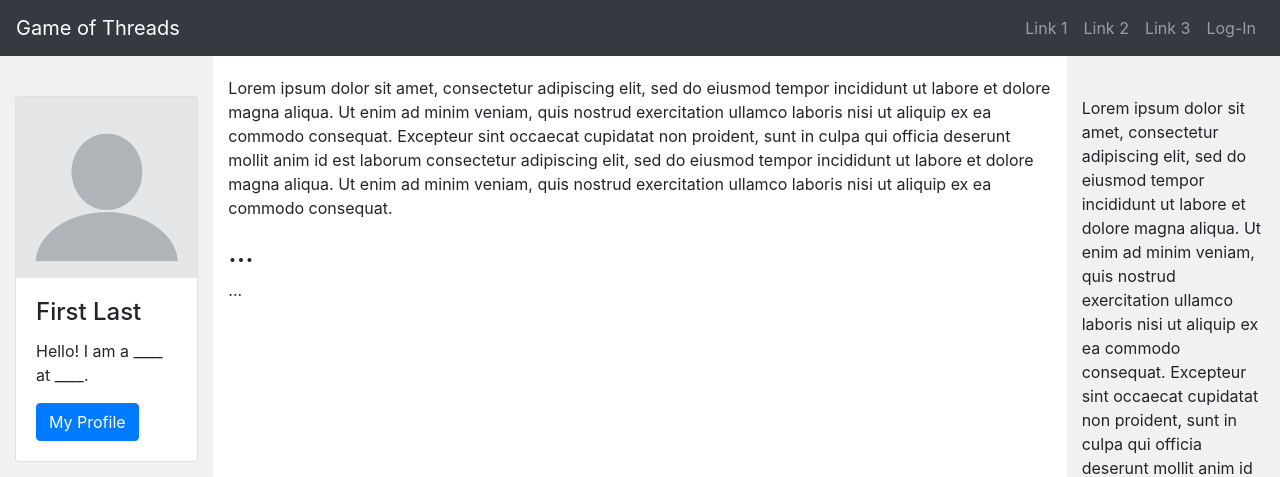
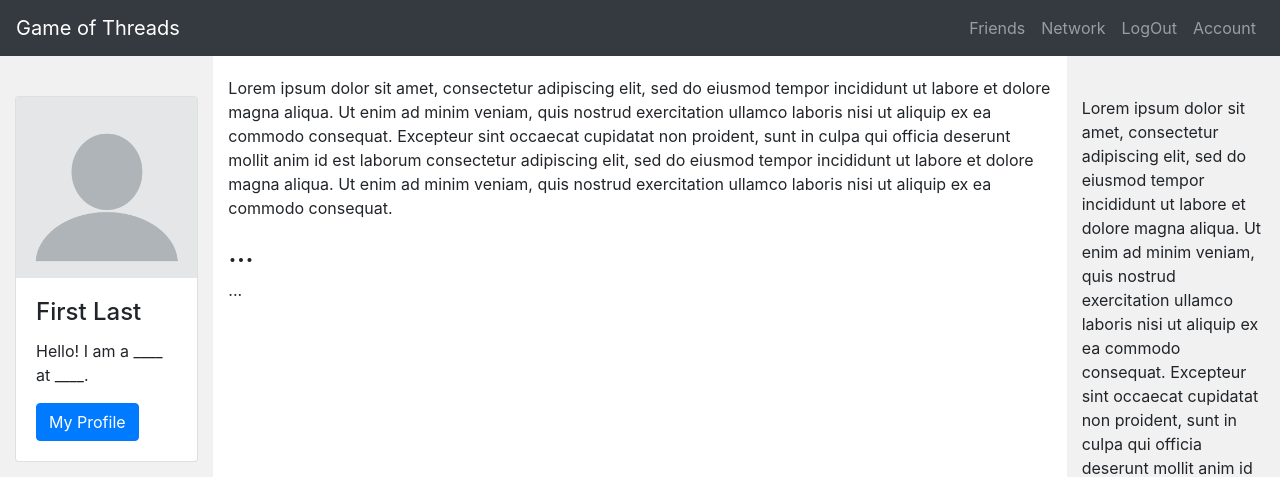
Before and after one commit to dsutton1080/FinalProjectGOT, a Flask app: page /home in a window 1280 px wide. Shown: the top 477 px of the page. Run offline with Flask 2, Linux system fonts and the light colour scheme; some libraries are stand-ins or nearby versions.

Commit message:
Final CSS/HTML Changes

```diff
--- a/templates/homepage.html
+++ b/templates/homepage.html
@@ -6,34 +6,30 @@
   <meta charset="utf-8">
   <meta name="viewport" content="width=device-width, initial-scale=1">
 
-  <link rel="stylesheet" type="text/css" href="../static/chris.css">
-  <link rel="stylesheet" href="https://maxcdn.bootstrapcdn.com/bootstrap/4.3.1/css/bootstrap.min.css">
-  <!-- These scripts are probably under /static, just went the easier route. -->
-  <script src="https://ajax.googleapis.com/ajax/libs/jquery/3.4.1/jquery.min.js"></script>
-  <script src="https://cdnjs.cloudflare.com/ajax/libs/popper.js/1.14.7/umd/popper.min.js"></script>
-  <script src="https://maxcdn.bootstrapcdn.com/bootstrap/4.3.1/js/bootstrap.min.js"></script>
+  <link rel="stylesheet" href=" {{ url_for('static', filename='homepage.css') }} ">
+  <link rel="stylesheet" href=" {{ url_for('static', filename='bootstrap.css') }} ">
 </head>
 <body>
 
 <!-- Navigation toolbar -->
 <nav class="navbar navbar-expand-sm bg-dark navbar-dark">
   <!-- Change href when refactoring name of file -->
-  <a class="navbar-brand" href="chris.html">Game of Threads</a>
+  <a class="navbar-brand" href="{{ url_for('home') }}">Game of Threads</a>
 
   <!-- Links -->
   <!-- Replace # with file names for href -->
   <ul class = "navbar-nav ml-auto">
     <li class="nav-item">
-      <a class="nav-link" href="#">Link 1</a>
+      <a class="nav-link" href="#">Friends</a>
     </li>
     <li class="nav-item">
-      <a class="nav-link" href="#">Link 2</a>
+      <a class="nav-link" href="#">Network</a>
     </li>
     <li class="nav-item">
-      <a class="nav-link" href="#">Link 3</a>
+      <a class="nav-link" href="{{ url_for('splash') }}">LogOut</a>
     </li>
     <li class="nav-item">
-      <a class="nav-link" href="#">Log-In</a>
+      <a class="nav-link" href="#">Account</a>
   </ul>
 </nav>
 
@@ -44,7 +40,7 @@
     <div class="col-sm-2 sidebar">
       <div class= "mar-top">
       <div class="card">
-        <img class="card-img-top" src="../img/blank-profile.png" alt="Card Image" style="width:100%">
+        <img class="card-img-top" src="{{ url_for('static', filename='blank-profile.png') }}" alt="Card Image" style="width:100%">
         <div class="card-body">
           <h4 class="card-title"> First Last </h4>
           <p class="card-text"> Hello! I am a ____ at ____. </p>
```
Also changed, not shown: static/blank-profile.png (renamed from img/blank-profile.png), static/homepage.css (renamed from static/chris.css).
